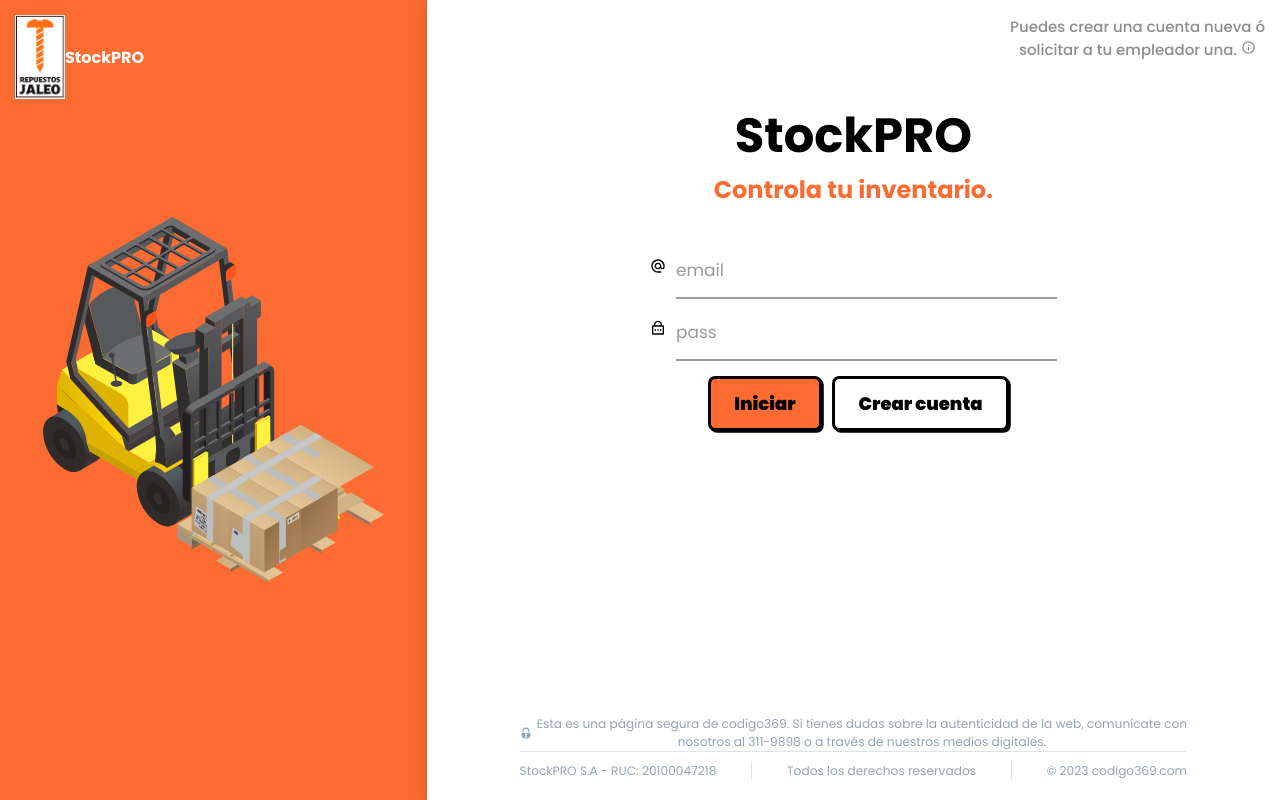
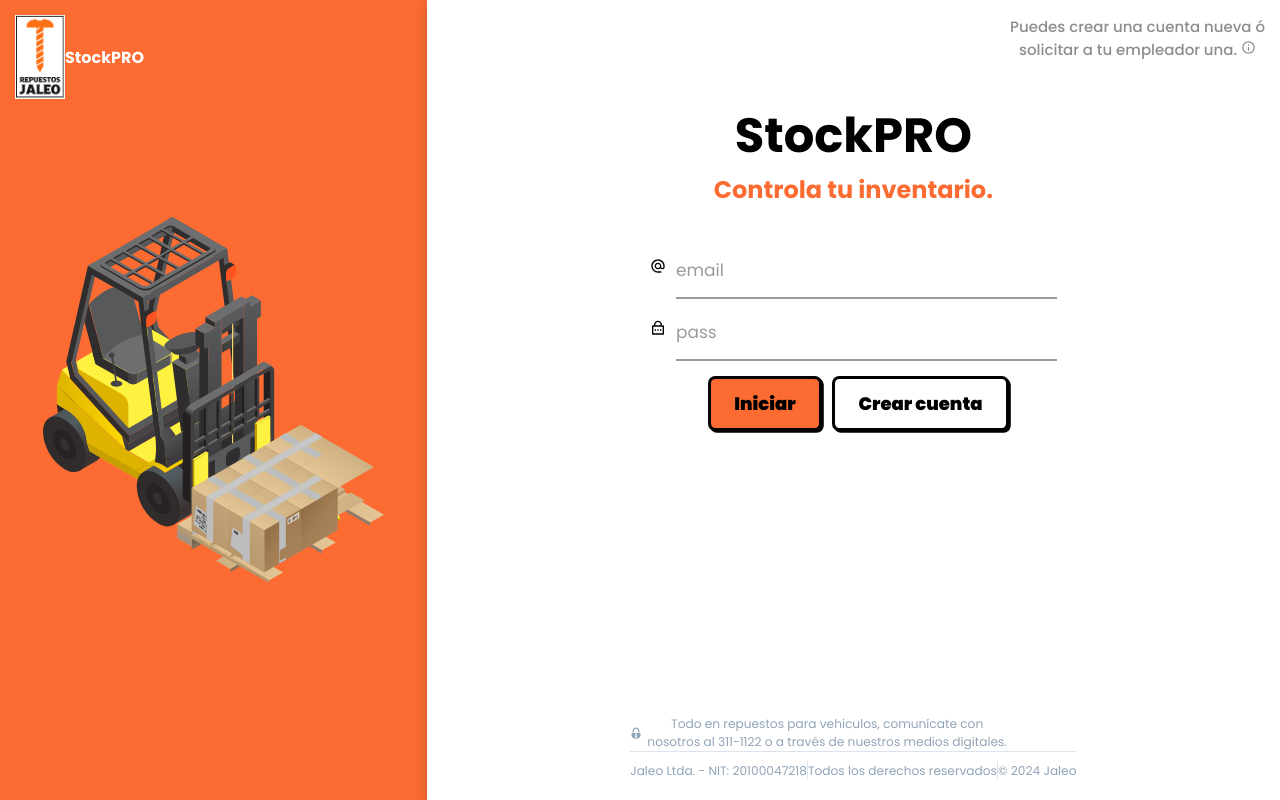
Before and after one commit to lhcastrop/Sistema_Inventarios, a React (Vite) app: page /login in a window 1280 px wide. Built offline with nearby package versions, Linux system fonts and the light colour scheme.

Commit message:
Modificación footer

```diff
--- a/package.json
+++ b/package.json
@@ -19,7 +19,8 @@
     "react-icons": "^5.0.1",
     "react-router-dom": "^6.22.2",
     "styled-components": "^6.1.8",
-    "sweetalert2": "^11.10.6"
+    "sweetalert2": "^11.10.6",
+    "zustand": "^4.5.2"
   },
   "devDependencies": {
     "@types/react": "^18.2.56",
--- a/src/components/organismos/FooterLogin.jsx
+++ b/src/components/organismos/FooterLogin.jsx
@@ -6,17 +6,16 @@
       <section className="lock">
         <GiPadlock />
         <span>
-          Esta es una página segura de codigo369. Si tienes dudas sobre la
-          autenticidad de la web, comunícate con
-          <br /> nosotros al 311-9898 o a través de nuestros medios digitales.
+          Todo en repuestos para vehiculos, comunícate con
+          <br /> nosotros al 311-1122 o a través de nuestros medios digitales.
         </span>
       </section>
       <section className="derechos">
-        <span>StockPRO S.A - RUC: 20100047218</span>
+        <span>Jaleo Ltda. - NIT: 20100047218</span>
         <div className="separador"></div>
         <span>Todos los derechos reservados</span>
         <div className="separador"></div>
-        <span>© 2023 codigo369.com</span>
+        <span>© 2024 Jaleo</span>
       </section>
     </Container>
   );
```
Also changed, not shown: 1 other file (tests, documents, lock files or other folders).
